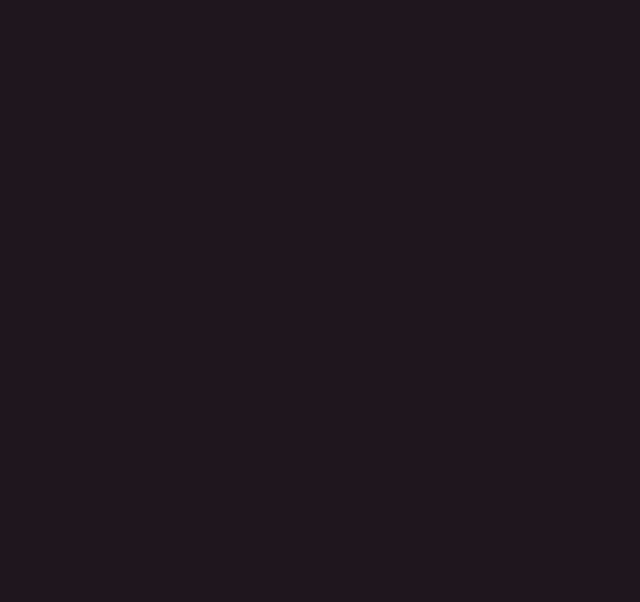
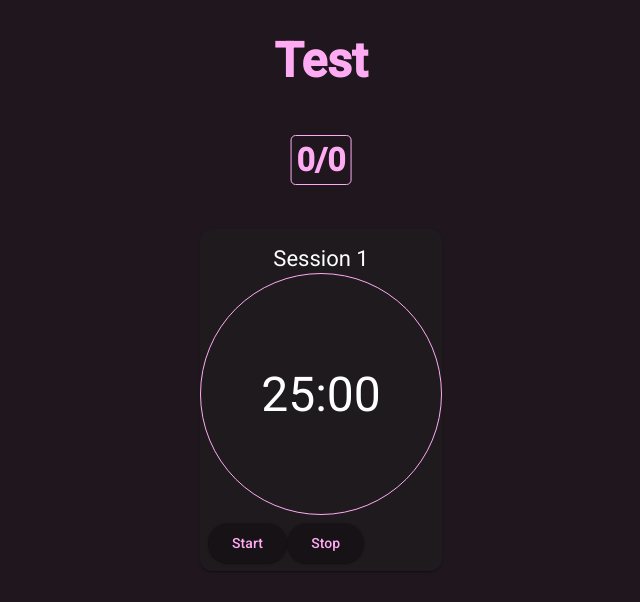
Before and after one commit to TySuvion/akademiplan-webapp, an Angular app: page /studysession in a window 1280 px wide. Before the commit this address led to /. Shown: the top 602 px of the page, without its empty margins (319-959 px from the left). Built offline with nearby package versions, Linux system fonts and the light colour scheme; sample sign-in values are in the browser's storage.

Commit message:
created a study session component

```diff
--- a/src/app/app.routes.ts
+++ b/src/app/app.routes.ts
@@ -5,6 +5,7 @@ import { HomeComponent } from './home/home.component';
 import { ProfileComponent } from './profile/profile.component';
 import { authGuard } from './guards/auth.guard';
 import { CoursesComponent } from './courses/courses.component';
+import { StudysessionComponent } from './studysession/studysession.component';
 
 export const routes: Routes = [
   { path: '', redirectTo: '/home', pathMatch: 'full' },
@@ -13,4 +14,9 @@ export const routes: Routes = [
   { path: 'home', component: HomeComponent, canActivate: [authGuard] },
   { path: 'profile', component: ProfileComponent, canActivate: [authGuard] },
   { path: 'courses', component: CoursesComponent, canActivate: [authGuard] },
+  {
+    path: 'studysession',
+    component: StudysessionComponent,
+    canActivate: [authGuard],
+  },
 ];
--- /dev/null
+++ b/src/app/studysession/studysession.component.css
@@ -0,0 +1,50 @@
+h1 {
+  text-align: center;
+  font-size: 3em;
+  color: #ffabf3;
+}
+
+.session-status {
+  border-radius: 5px;
+  border: #ffabf3 1px solid;
+  color: #ffabf3;
+  font-size: 2em;
+  display: flex;
+  justify-content: center;
+  align-items: center;
+  position: fixed;
+  top: 20%;
+  left: 50%;
+  transform: translate(-50%, -50%);
+  padding: 5px;
+  font-weight: bold;
+}
+
+.timer {
+  justify-content: center;
+  font-size: 3em;
+  text-align: center;
+  position: fixed;
+  top: 50%;
+  left: 50%;
+  transform: translate(-50%, -50%);
+}
+
+.time {
+  border: #ffabf3 1px solid;
+  border-radius: 50%;
+  width: 200px;
+  height: 200px;
+  padding: 20px;
+  display: flex;
+  align-items: center;
+  justify-content: center;
+  aspect-ratio: 1;
+}
+
+button,
+mat-card-header {
+  display: flex;
+  justify-content: center;
+  align-items: center;
+}
--- /dev/null
+++ b/src/app/studysession/studysession.component.html
@@ -0,0 +1,20 @@
+<h1>{{ studyBlockEvent.name }}</h1>
+<div class="session-status">
+  {{ studyBlockEvent.studyBlock?.completedSessions }}/{{
+    studyBlockEvent.studyBlock?.plannedSessions
+  }}
+</div>
+<div class="timer">
+  <mat-card>
+    <mat-card-header>
+      <mat-card-title>Session {{ getCurrentSession() }}</mat-card-title>
+    </mat-card-header>
+    <mat-card-content class="time"> 25:00 </mat-card-content>
+    <mat-card-actions>
+      <button mat-raised-button color="primary" (click)="startTimer()">
+        Start
+      </button>
+      <button mat-raised-button color="warn" (click)="stopTimer()">Stop</button>
+    </mat-card-actions>
+  </mat-card>
+</div>
--- /dev/null
+++ b/src/app/studysession/studysession.component.ts
@@ -0,0 +1,45 @@
+import { Component, Input } from '@angular/core';
+import { CalendarEvent } from '../models/event.model';
+import { MatCardModule } from '@angular/material/card';
+import { MatButtonModule } from '@angular/material/button';
+import { MatIconModule } from '@angular/material/icon';
+
+@Component({
+  selector: 'app-studysession',
+  imports: [MatCardModule, MatButtonModule, MatIconModule],
+  templateUrl: './studysession.component.html',
+  styleUrl: './studysession.component.css',
+})
+export class StudysessionComponent {
+  @Input() studyBlockEvent: CalendarEvent = {
+    id: 0,
+    name: 'Test',
+    description: '',
+    start: new Date(),
+    end: new Date(),
+    courseId: 0,
+    type: 'STUDY_BLOCK',
+    userId: 0,
+    studyBlock: {
+      id: 0,
+      eventId: 0,
+      plannedSessions: 0,
+      completedSessions: 0,
+    },
+  };
+
+  startTimer() {}
+
+  stopTimer() {}
+
+  stopStudying() {}
+
+  completedStudySession() {}
+
+  getCurrentSession() {
+    if (!this.studyBlockEvent.studyBlock) {
+      return 1;
+    }
+    return this.studyBlockEvent.studyBlock?.completedSessions + 1;
+  }
+}
```
Also changed, not shown: 1 other file (tests, documents, lock files or other folders).
